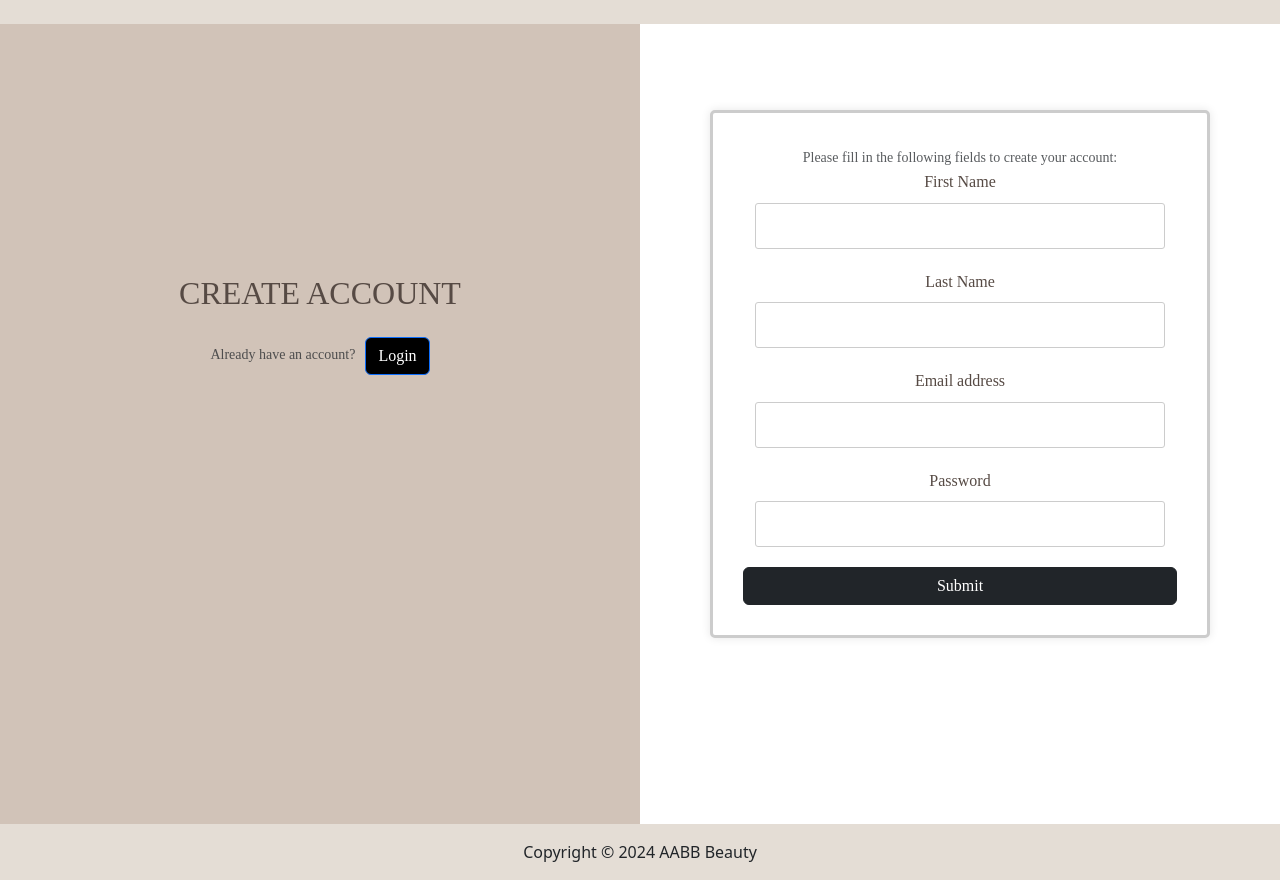
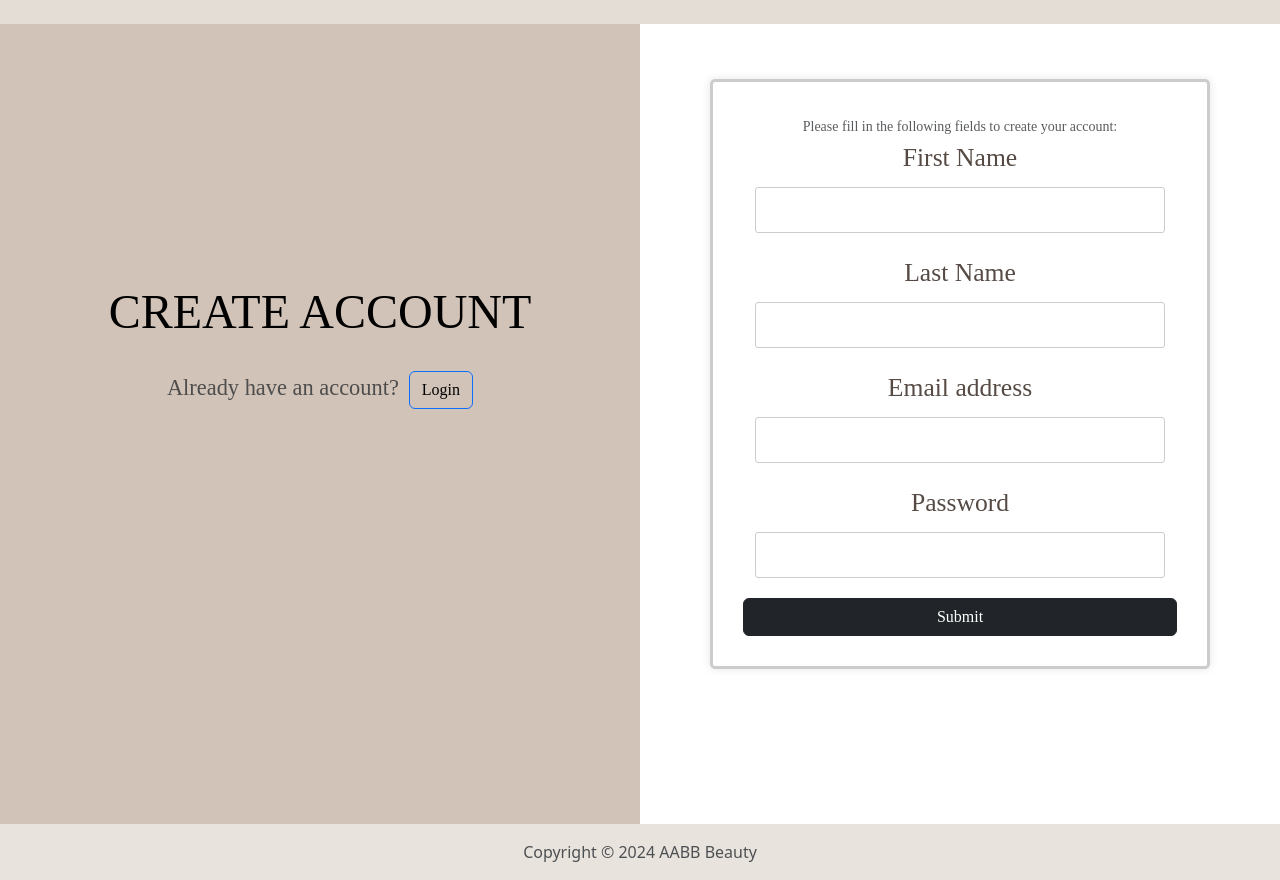
Before and after one commit to Three-cats-and-an-owl/Website-Front-End, a React (Create React App) app in the folder beauty/: page /AccountCreation in a window 1280 px wide. Shown: the part 120-1000 px from the top of the page. Built offline with nearby package versions, Linux system fonts and the light colour scheme.

Commit message:
more polishing

```diff
--- a/beauty/src/components/Footer.js
+++ b/beauty/src/components/Footer.js
@@ -3,7 +3,7 @@ import { Container, Row, Col } from 'react-bootstrap';
 const Footer = () => (
   <Container fluid className="footer">
     <Row>
-      <Col className="text-center py-3" style={{backgroundColor: "#E4DDD5"}}>
+      <Col className="text-center py-3" style={{backgroundColor: "#E4DDD5", opacity: '80%'}}>
         Copyright © 2024 AABB Beauty
       </Col>
     </Row>
--- a/beauty/src/pages/Account Creation.js
+++ b/beauty/src/pages/Account Creation.js
@@ -11,12 +11,12 @@ const LoginForm = () => (
     <br></br><br></br><br></br><br></br><br></br><br></br>
     <br></br><br></br><br></br>
     <Stack gap={3}>
-      <div className="custom-1 h2">CREATE ACCOUNT</div>
-      <div className="custom-1 p">
+      <div className="custom-2">CREATE ACCOUNT</div>
+      <div className="custom-1">
         <Form.Text className="button">
           Already have an account?
           <span style={{ marginLeft: '10px'}}>
-            <Button style={{fontFamily: 'Baskerville', backgroundColor: 'black'}} as={Link} to='/Account'>Login</Button>
+            <Button style={{fontFamily: 'Baskerville', backgroundColor: '#D1C3B8', color: 'black', textDecoration: 'none'}} as={Link} to='/Account'>Login</Button>
           </span>
         </Form.Text>
       </div>
--- a/beauty/src/pages/Account.css
+++ b/beauty/src/pages/Account.css
@@ -207,8 +207,11 @@ button:hover {
 
 .custom-1 {
     font-family: 'Baskerville';
+    font-size: 160%;
 }
 
 .custom-2 {
+    font-family: Baskerville;
     color: black !important;
+    font-size: 300%;
 }
```
